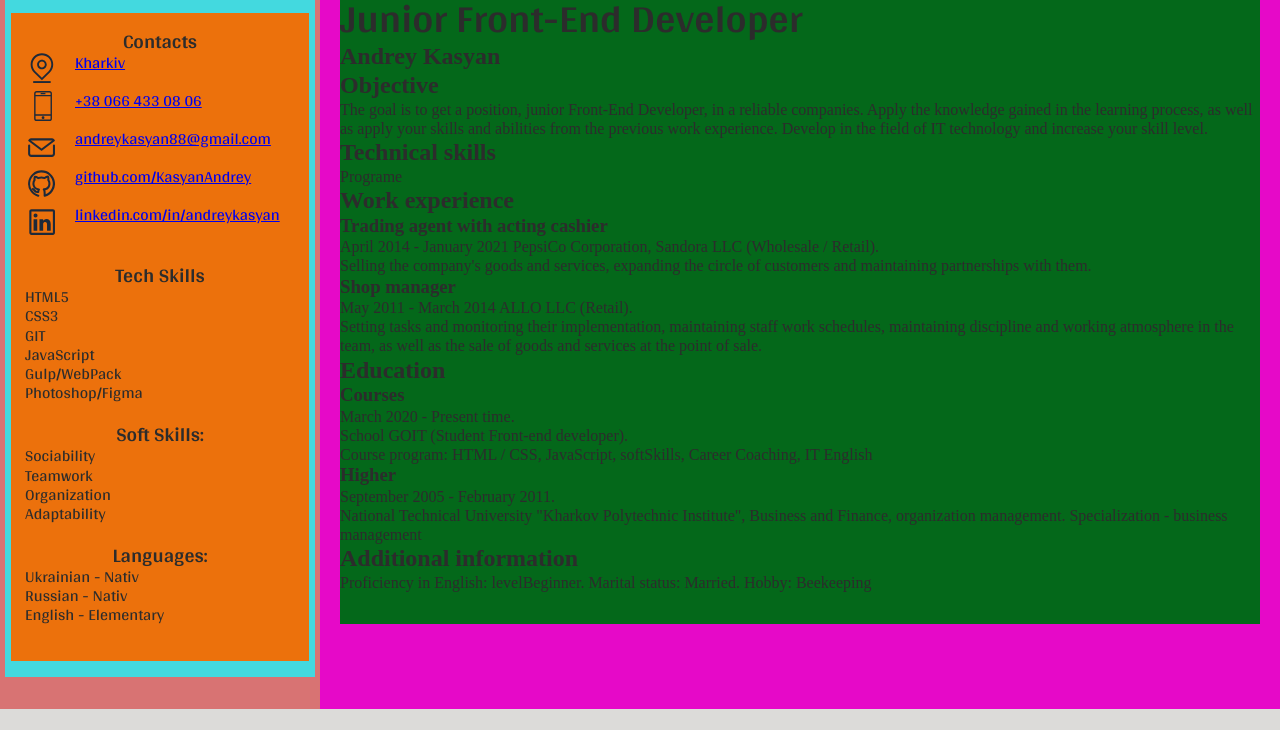
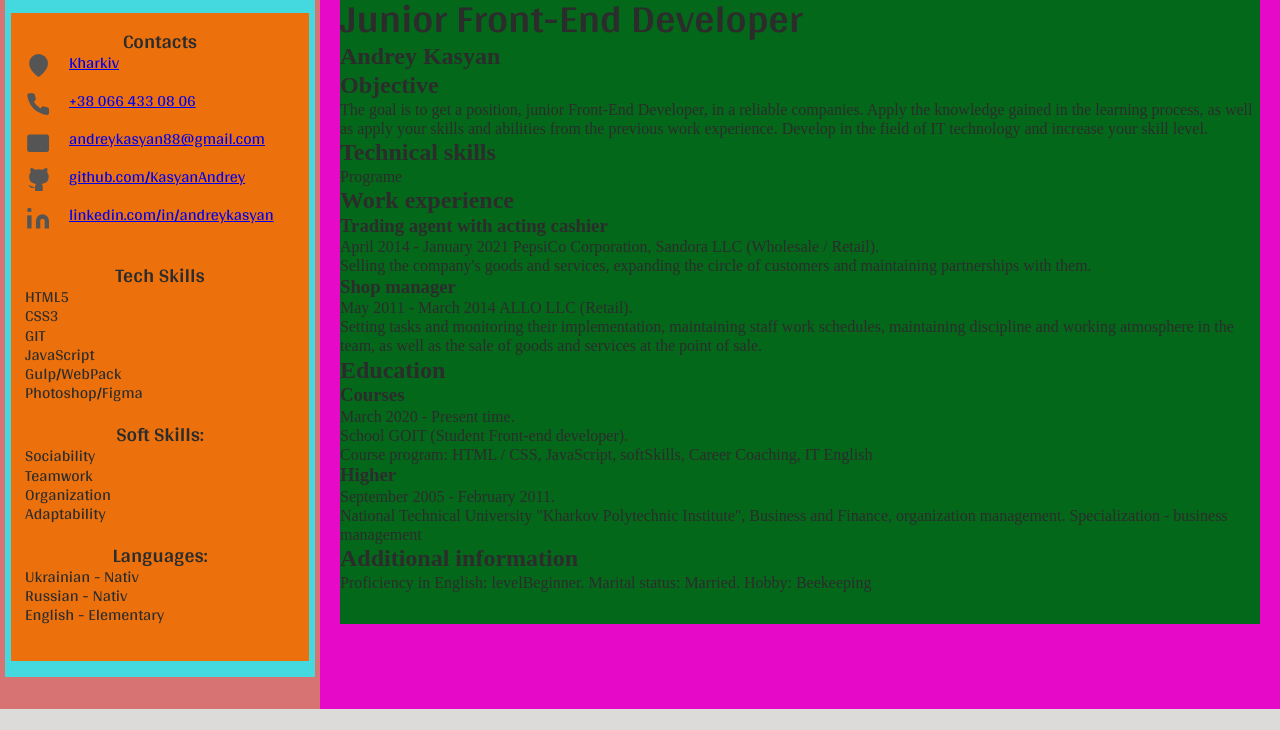
Before and after one commit to KasyanAndrey/summary, a plain HTML site: page index.html in a window 1280 px wide. Shown: the part 70-800 px from the top of the page. Drawn offline with Linux system fonts and the light colour scheme.

Commit message:
add icon file sprite.svg

```diff
--- a/css/style.css
+++ b/css/style.css
@@ -162,7 +162,7 @@ body {
 }
 
 .contacts-item__box--icon {
-  fill: #1e2939;
+  fill: #555;
 }
 
 /* -----------------------section-------------------------- */
--- a/index.html
+++ b/index.html
@@ -20,10 +20,10 @@
                   <div class="contacts-item__box">
                     <svg
                       class="contacts-item__box--icon"
-                      width="30px"
-                      height="30px"
+                      width="24px"
+                      height="24px"
                     >
-                      <use href="./img/contacts-icons/sprite.svg#src-3"></use>
+                      <use href="./img/contacts-icons/ISprite.svg#src-1"></use>
                     </svg>
                     <a
                       href="https://www.city.kharkov.ua/ru/o-xarkove/nagradyi-soveta-evropyi.html"
@@ -36,10 +36,10 @@
                   <div class="contacts-item__box">
                     <svg
                       class="contacts-item__box--icon"
-                      width="30px"
-                      height="30px"
+                      width="24px"
+                      height="24px"
                     >
-                      <use href="./img/contacts-icons/sprite.svg#src-5"></use>
+                      <use href="./img/contacts-icons/ISprite.svg#src-5"></use>
                     </svg>
                     <a href="tel:380664330806" class="contacts-text"
                       >+38 066 433 08 06</a
@@ -50,10 +50,10 @@
                   <div class="contacts-item__box">
                     <svg
                       class="contacts-item__box--icon"
-                      width="30px"
-                      height="30px"
+                      width="24px"
+                      height="24px"
                     >
-                      <use href="./img/contacts-icons/sprite.svg#src-4"></use>
+                      <use href="./img/contacts-icons/ISprite.svg#src-4"></use>
                     </svg>
                     <a href="andreykasyan88@gmail.com" class="contacts-text"
                       >andreykasyan88@gmail.com</a
@@ -64,10 +64,10 @@
                   <div class="contacts-item__box">
                     <svg
                       class="contacts-item__box--icon"
-                      width="30px"
-                      height="30px"
+                      width="24px"
+                      height="24px"
                     >
-                      <use href="./img/contacts-icons/sprite.svg#src-1"></use>
+                      <use href="./img/contacts-icons/ISprite.svg#src-2"></use>
                     </svg>
                     <a
                       href="https://github.com/KasyanAndrey"
@@ -80,10 +80,10 @@
                   <div class="contacts-item__box">
                     <svg
                       class="contacts-item__box--icon"
-                      width="30px"
-                      height="30px"
+                      width="24px"
+                      height="24px"
                     >
-                      <use href="./img/contacts-icons/sprite.svg#src-2"></use>
+                      <use href="./img/contacts-icons/ISprite.svg#src-3"></use>
                     </svg>
                     <a
                       href="https://www.linkedin.com/in/andreykasyan"
```
Also changed, not shown: img/contacts-icons/ISprite.svg (added).
